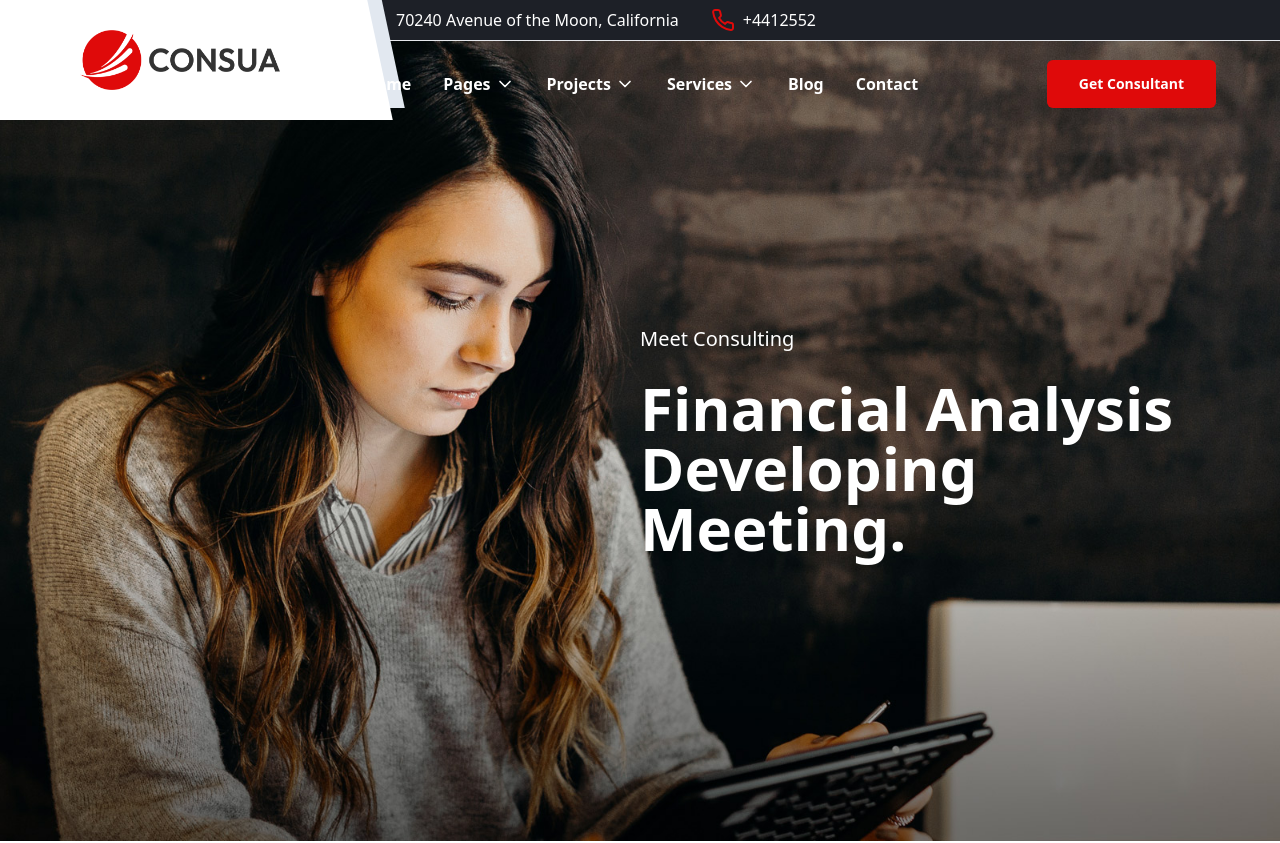
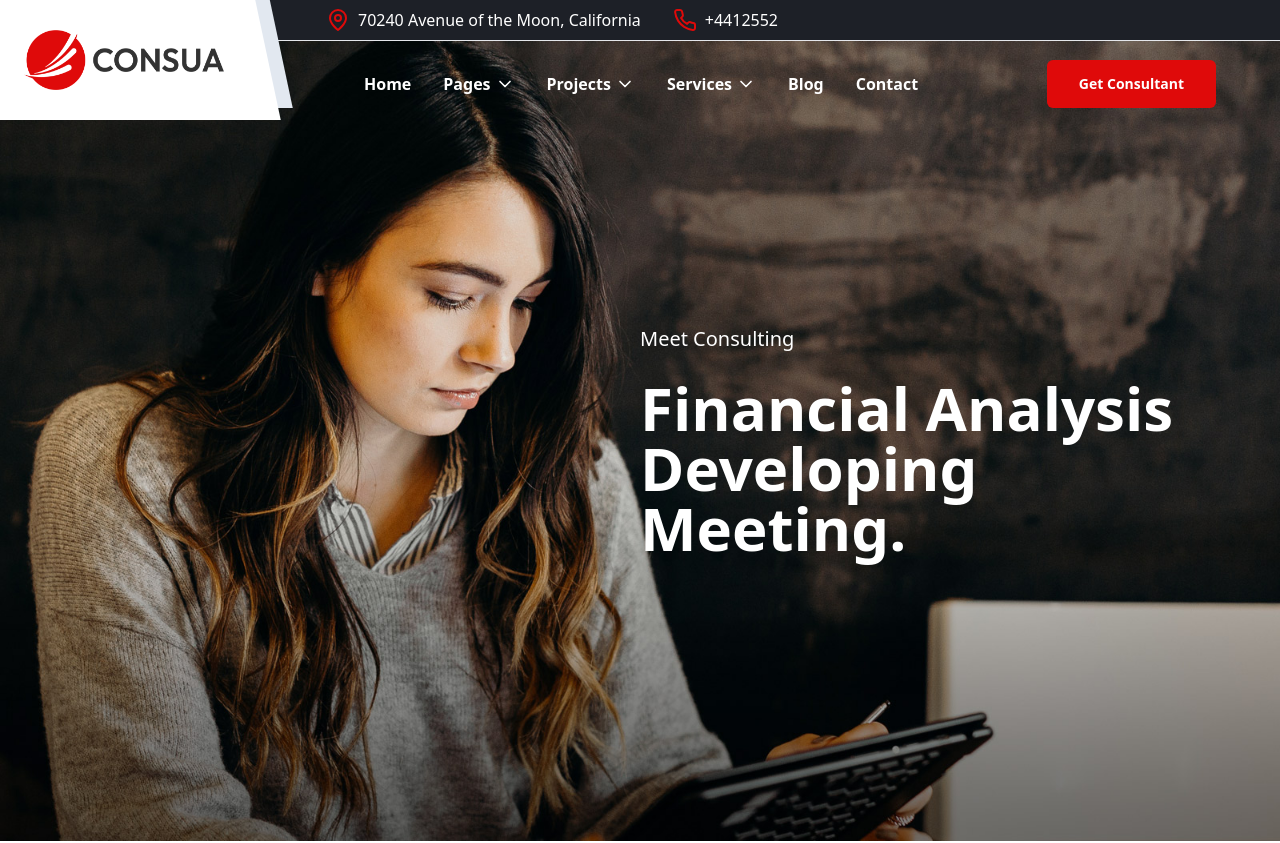
Before and after one commit to sanjeevnode/afirmity-web, a React (Vite) app: page / in a window 1280 px wide. Shown: the top 843 px of the page. Built offline with nearby package versions, Linux system fonts and the light colour scheme; some icons are missing.

Commit message:
showcase added

```diff
--- a/package.json
+++ b/package.json
@@ -16,6 +16,7 @@
     "class-variance-authority": "^0.7.0",
     "clsx": "^2.0.0",
     "embla-carousel-react": "^8.0.0-rc17",
+    "framer-motion": "^10.16.16",
     "lucide-react": "^0.298.0",
     "react": "^18.2.0",
     "react-collapse": "^5.1.1",
--- a/src/components/shared/NavBar/NavBar.tsx
+++ b/src/components/shared/NavBar/NavBar.tsx
@@ -31,7 +31,7 @@ const NavBar = () => {
       {/* Big-Left Icon */}
 
       <div
-        className={`absolute top-0 left-0 w-[380px] h-[120px] ${
+        className={`absolute top-0 left-0 w-[45%] h-[120px] ${
           !isHome && "hidden"
         } `}
       >
@@ -42,11 +42,11 @@ const NavBar = () => {
               : "relative w-auto  h-full max-[1200px]:hidden mr-6"
           }`}
         >
-          <div className="absolute flex justify-center items-center  top-0 left-0 w-[360px] h-[120px] bg-white z-[20]">
+          <div className="absolute flex justify-center items-center  top-0 left-0 w-[45%] h-[120px] bg-white z-[20]">
             <img src="/logo.png" alt="" className="h-[60px] w-[200px]" />
           </div>
-          <div className="absolute top-0 left-5 w-[360px] h-[120px] bg-white z-10 transform skew-x-12"></div>
-          <div className="absolute -top-3 left-8 w-[360px] h-[120px] bg-slate-200 z-[5] transform skew-x-12"></div>
+          <div className="absolute top-0 left-5 w-[45%] h-[120px] bg-white z-10 transform skew-x-12"></div>
+          <div className="absolute -top-3 left-8 w-[45%] h-[120px] bg-slate-200 z-[5] transform skew-x-12"></div>
         </div>
       </div>
 
@@ -73,13 +73,13 @@ const NavBar = () => {
           {/* Menu */}
           <NavItems scrolled={scrolled} isHome={isHome} />
 
-          <Button className="min-[996px]:py-6 min-[996px]:px-8 text-white font-semibold hidden md:flex">
+          <Button className="min-[996px]:py-6 min-[996px]:px-8 text-white font-semibold hidden min-[996px]:flex">
             Get Consultant
           </Button>
 
           {/* Mobile menu */}
 
-          <div className="md:hidden">
+          <div className="min-[996px]:hidden">
             <Sheet>
               <SheetTrigger>
                 <AlignRight className="w-12 h-12 text-black" />
--- a/src/components/shared/NavBar/NavItems.tsx
+++ b/src/components/shared/NavBar/NavItems.tsx
@@ -1,5 +1,6 @@
 import { navLinkItems } from "@/lib/utils";
 import { ChevronDown } from "lucide-react";
+import { useState } from "react";
 import { Link } from "react-router-dom";
 
 const NavItems = ({
@@ -9,24 +10,28 @@ const NavItems = ({
   scrolled: boolean;
   isHome: boolean;
 }) => {
+  const [isOpen, setIsOpen] = useState(false);
   return (
     <ul
-      className={`gap-4 min-[1200px]:gap-8 items-center justify-center font-semibold md:text-[16px] hidden md:flex ${
+      className={`gap-4 min-[1200px]:gap-8 items-center justify-center font-semibold md:text-[16px] hidden min-[996px]:flex ${
         !scrolled ? (isHome ? "min-[1200px]:ml-[300px]" : "mt-0") : "ml-0"
       }`}
     >
       {navLinkItems.map((item) => (
-        <li key={item.name} className="relative group cursor-pointer">
+        <li key={item.name}
+        onMouseEnter={()=>setIsOpen(true)}
+        onMouseLeave={()=>setIsOpen(false)}
+        className="relative group cursor-pointer">
           <Link to={item.link} className="flex justify-center items-center ">
             {item.name}
             {item.subLinks && (
               <ChevronDown className="w-5 h-5 ml-1 font-bold" />
             )}
           </Link>
-          {item.subLinks && (
+          {item.subLinks && isOpen && (
             <ul className="hidden nav-sublist-shadow   py-6 flex-col absolute group-hover:flex space-y-4 bg-white min-w-[250px]">
               {item.subLinks.map((subItem) => (
-                <Link key={subItem.name} to={subItem.link}>
+                <Link key={subItem.name} to={subItem.link} onClick={()=>setIsOpen(false)}>
                   <li className="cursor-pointer text-black hover:outline px-6">
                     {subItem.name}
                   </li>
@@ -36,7 +41,6 @@ const NavItems = ({
           )}
         </li>
       ))}
-      <li className="cursor-pointer"></li>
     </ul>
   );
 };
--- a/src/components/shared/TopAddress.tsx
+++ b/src/components/shared/TopAddress.tsx
@@ -7,12 +7,13 @@ const TopAddress = () => {
   const isHome = pathname === "/";
   return (
     <div className="hidden md:flex w-full justify-center items-center   bg-dark text-white border-b ">
-      <div className="flex md:justify-center min-[996px]:justify-between    max-w-6xl py-2 w-full px-6 md:px-10  min-[1200px]:px-0 ">
+      <div className="flex md:justify-center min-[996px]:justify-end    max-w-6xl py-2 w-full px-6 md:px-10  min-[1200px]:px-0 ">
         <div
           className={`${
-            isHome && " min-[1200px]:ml-[300px]"
-          } flex gap-8 items-center justify-center`}
+            !isHome && " min-[996px]:justify-start"
+          } flex gap-8 items-center  justify-center w-full`}
         >
+          <div className="flex gap-8 items-center">
           <div className="  flex gap-2 items-center justify-center">
           <MapPin className="w-6 h-6 text-primary" />
           <span className="text-white font-[18px]">
@@ -23,6 +24,8 @@ const TopAddress = () => {
         <div className="flex gap-2 items-center justify-center">
           <Phone className="w-6 h-6 text-primary" />
           <span className="text-white font-[18px]">+4412552</span>
+        </div>
+
           </div>
         </div>
 
```
Also changed, not shown: 1 other file (tests, documents, lock files or other folders). Lines whose indentation alone changed are shown as unchanged.
